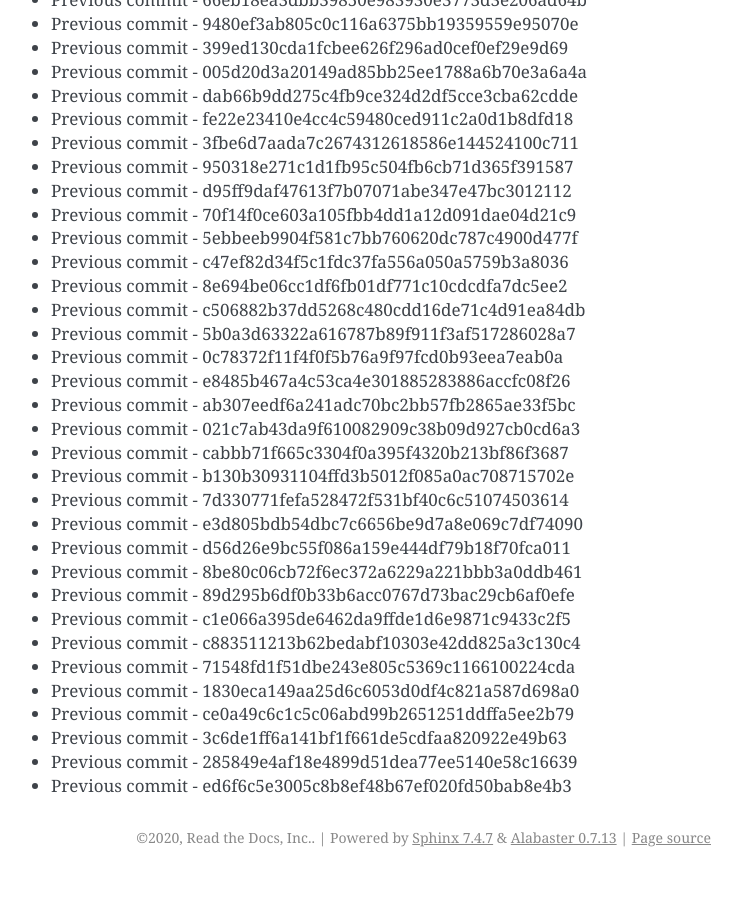
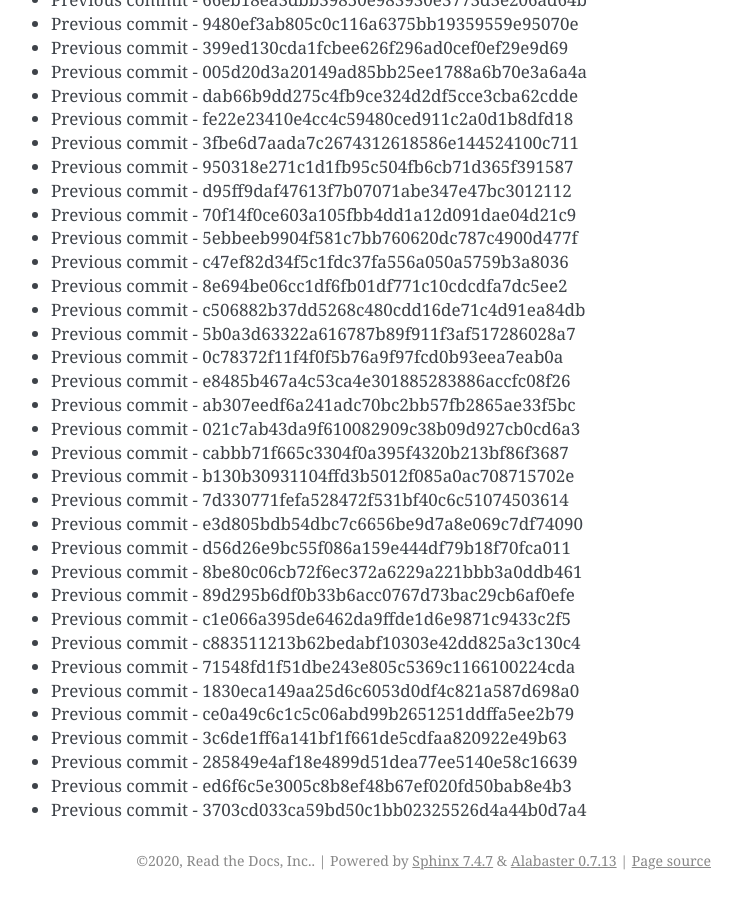
Before and after one commit to readthedocs/rtd-git-stresstest, a Sphinx documentation site: the page built from docs/updates.rst, in a window 1280 px wide and 900 px high, scrolled down 86776 px. Shown: the whole window, without its empty margins (399-1141 px from the left). Built offline with Sphinx 7.4.7, drawn with Linux system fonts in a browser that asks for light colours; before the commit the page ends 87653 px from its top, so only the background shows below that.

Commit message:
Generating commit from previous: 3703cd033ca59bd50c1bb02325526d4a44b0d7a4

```diff
--- a/docs/updates.rst
+++ b/docs/updates.rst
@@ -3678,3 +3678,4 @@ It can be tested for any performance characteristics.
 * Previous commit - 3c6de1ff6a141bf1f661de5cdfaa820922e49b63
 * Previous commit - 285849e4af18e4899d51dea77ee5140e58c16639
 * Previous commit - ed6f6c5e3005c8b8ef48b67ef020fd50bab8e4b3
+* Previous commit - 3703cd033ca59bd50c1bb02325526d4a44b0d7a4
```
